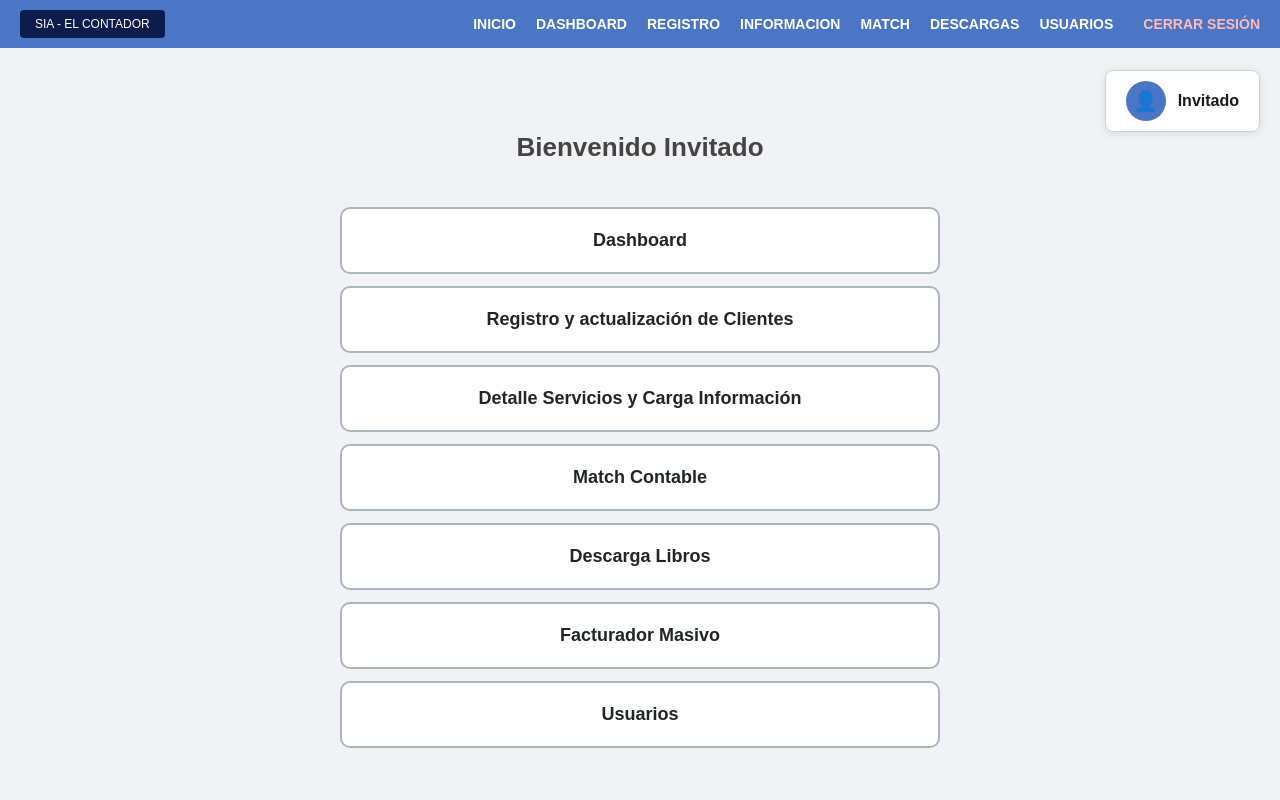
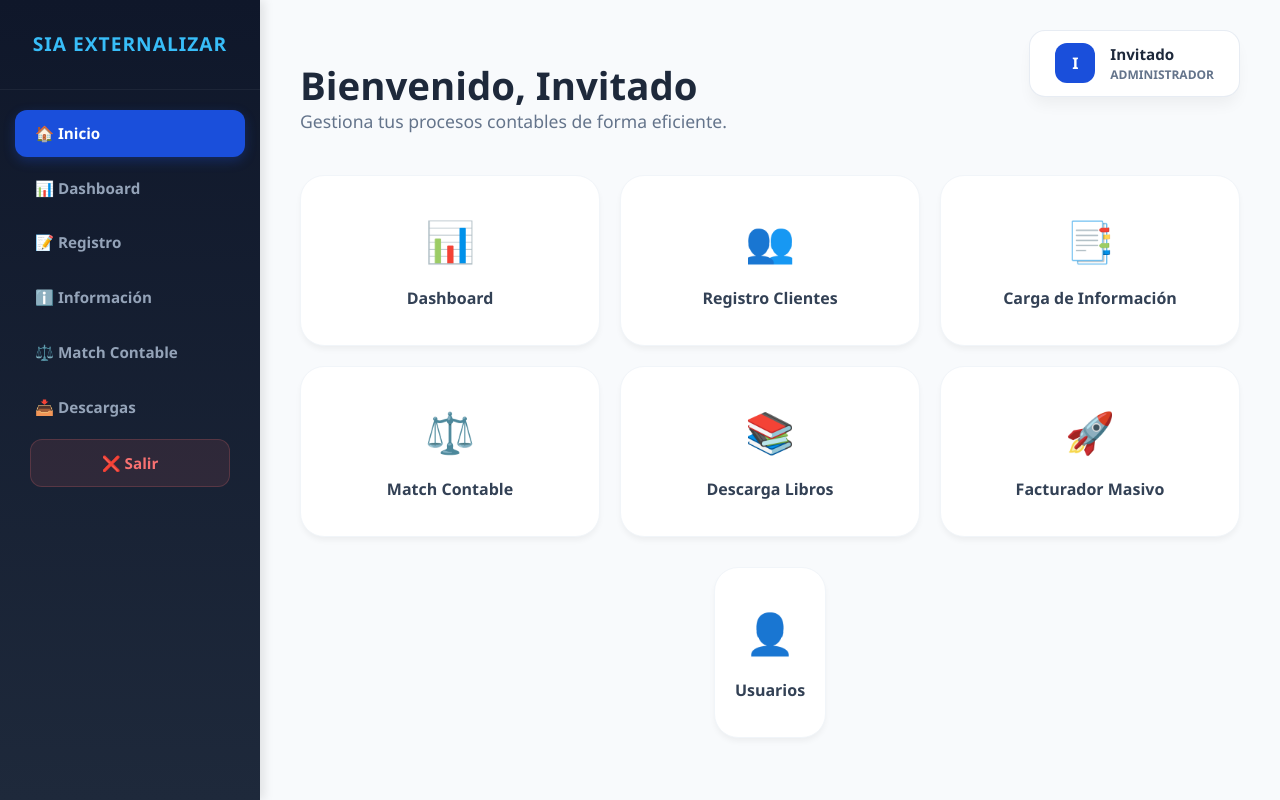
Before and after one commit to Gafeguca/gestion-externaliza., a plain HTML site: page trabajador.html in a window 1280 px wide. Drawn offline with nearby package versions, Linux system fonts and the light colour scheme.

Commit message:
Update trabajador.html

```diff
--- a/trabajador.html
+++ b/trabajador.html
@@ -3,95 +3,218 @@
 <head>
     <meta charset="UTF-8">
     <meta name="viewport" content="width=device-width, initial-scale=1.0">
-    <title>SIA - El Contador</title>
+    <title>SIA - Panel de Control</title>
     <link href="https://cdn.jsdelivr.net/npm/bootstrap@5.3.0/dist/css/bootstrap.min.css" rel="stylesheet">
     <style>
-        body { background-color: #f0f2f5; margin: 0; font-family: Arial, sans-serif; }
+        :root {
+            --azul-deep: #0f172a;
+            --azul-brillante: #1a4fdb;
+            --celeste-soft: #38bdf8;
+            --fondo: #f8fafc;
+        }
 
-        /* Barra de Navegación Superior */
-        .navbar-custom { background-color: #4a76c5; padding: 10px 20px; display: flex; align-items: center; justify-content: space-between; color: white; position: relative; z-index: 10; }
-        .nav-links { display: flex; gap: 20px; }
-        .nav-links a { color: white; text-decoration: none; font-size: 14px; font-weight: bold; text-transform: uppercase; cursor: pointer; }
-        .nav-links a:hover { opacity: 0.8; }
+        body {
+            background-color: var(--fondo);
+            margin: 0;
+            font-family: 'Segoe UI', system-ui, -apple-system, sans-serif;
+            display: flex;
+            height: 100vh;
+            overflow: hidden;
+        }
 
-        .logo-box { background-color: #0d1b4d; padding: 5px 15px; border-radius: 4px; display: flex; align-items: center; gap: 8px; }
-        .logo-box span { font-size: 12px; }
+        /* Sidebar con Estilo Moderno */
+        .sidebar {
+            width: 260px;
+            background: linear-gradient(180deg, var(--azul-deep) 0%, #1e293b 100%);
+            color: white;
+            display: flex;
+            flex-direction: column;
+            padding: 30px 0;
+            box-shadow: 4px 0 10px rgba(0,0,0,0.1);
+        }
 
-        /* Perfil de Usuario Ajustado (Solo nombre) */
-        .user-profile {
+        .sidebar-header {
+            padding: 0 25px 30px;
+            font-weight: 800;
+            font-size: 1.2rem;
+            color: var(--celeste-soft);
+            letter-spacing: 1px;
+            text-align: center;
+            border-bottom: 1px solid rgba(255,255,255,0.05);
+        }
+
+        .nav-links { display: flex; flex-direction: column; gap: 8px; padding: 20px 15px; }
+
+        .nav-links a {
+            color: #94a3b8;
+            text-decoration: none;
+            padding: 12px 20px;
+            font-size: 0.95rem;
+            font-weight: 600;
+            border-radius: 12px;
+            transition: all 0.3s ease;
+        }
+
+        .nav-links a:hover, .nav-links a.active {
+            background: rgba(56, 189, 248, 0.1);
+            color: white;
+        }
+
+        .nav-links a.active { background: var(--azul-brillante); box-shadow: 0 4px 12px rgba(26, 79, 219, 0.3); }
+
+        .btn-exit {
+            margin-top: auto;
+            margin: auto 15px 20px;
+            background: rgba(248, 113, 113, 0.1);
+            color: #f87171 !important;
+            border: 1px solid rgba(248, 113, 113, 0.2);
+            text-align: center;
+            border-radius: 12px;
+        }
+
+        .btn-exit:hover { background: #f87171 !important; color: white !important; }
+
+        /* Contenido Principal */
+        .main-content {
+            flex-grow: 1;
+            padding: 40px;
+            display: flex;
+            flex-direction: column;
+            position: relative;
+        }
+
+        /* Caja de Usuario Estilizada */
+        .user-card {
+            position: absolute;
+            top: 30px;
+            right: 40px;
             background: white;
-            padding: 10px 20px;
-            border-radius: 8px;
-            border: 1px solid #ced4da;
+            padding: 12px 25px;
+            border-radius: 16px;
             display: flex;
             align-items: center;
-            gap: 12px;
-            color: #333;
-            position: absolute;
-            right: 20px;
-            top: 70px;
-            box-shadow: 0 2px 8px rgba(0,0,0,0.1);
+            gap: 15px;
+            box-shadow: 0 10px 15px -3px rgba(0,0,0,0.05);
+            border: 1px solid rgba(226, 232, 240, 0.8);
         }
-        .user-icon { width: 40px; height: 40px; background: #4a76c5; color: white; border-radius: 50%; display: flex; align-items: center; justify-content: center; font-size: 20px; }
-        .user-name-tag { font-weight: 800; font-size: 16px; color: #1a1a1a; }
 
-        /* Contenedor Central */
-        .main-container { display: flex; flex-direction: column; align-items: center; padding-top: 80px; width: 100%; }
-        .welcome-msg { font-size: 26px; color: #444; margin-bottom: 40px; font-weight: 600; }
+        .user-icon {
+            width: 40px;
+            height: 40px;
+            background: var(--azul-brillante);
+            color: white;
+            border-radius: 12px;
+            display: flex;
+            align-items: center;
+            justify-content: center;
+            font-weight: 800;
+        }
 
-        /* Lista de Botones */
-        .menu-list { display: flex; flex-direction: column; gap: 12px; width: 90%; max-width: 600px; padding-bottom: 50px; }
-        .menu-item { background: white; border: 2px solid #adb5bd; border-radius: 10px; padding: 18px; text-align: center; text-decoration: none; color: #212529; font-weight: bold; font-size: 18px; transition: 0.2s; }
-        .menu-item:hover { background: #f8f9fa; border-color: #4a76c5; color: #4a76c5; transform: scale(1.01); }
+        /* Dashboard de Botones */
+        .dashboard-area {
+            margin: auto;
+            width: 100%;
+            max-width: 1000px;
+        }
+
+        .welcome-header { margin-bottom: 40px; text-align: left; }
+        .welcome-header h2 { font-weight: 800; color: #1e293b; font-size: 2.4rem; margin: 0; }
+        .welcome-header p { color: #64748b; font-size: 1.1rem; }
+
+        .options-grid {
+            display: grid;
+            grid-template-columns: repeat(3, 1fr);
+            gap: 20px;
+        }
+
+        .menu-btn {
+            background: white;
+            padding: 35px 20px;
+            border-radius: 24px;
+            text-decoration: none;
+            color: #334155;
+            font-weight: 700;
+            display: flex;
+            flex-direction: column;
+            align-items: center;
+            justify-content: center;
+            gap: 15px;
+            transition: all 0.4s cubic-bezier(0.175, 0.885, 0.32, 1.275);
+            border: 1px solid #f1f5f9;
+            box-shadow: 0 4px 6px -1px rgba(0,0,0,0.05);
+        }
+
+        .menu-btn span { font-size: 2.5rem; transition: transform 0.3s ease; }
+
+        .menu-btn:hover {
+            transform: translateY(-10px);
+            border-color: var(--azul-brillante);
+            color: var(--azul-brillante);
+            box-shadow: 0 20px 25px -5px rgba(0,0,0,0.1);
+        }
+
+        .menu-btn:hover span { transform: scale(1.2); }
+
+        .btn-full { grid-column: span 3; max-width: 320px; margin: 10px auto 0; }
+
+        @media (max-width: 992px) {
+            .options-grid { grid-template-columns: repeat(2, 1fr); }
+            .btn-full { grid-column: span 2; }
+        }
     </style>
 </head>
 <body>
 
-    <div class="navbar-custom">
-        <div class="logo-box">
-            <span>SIA - EL CONTADOR</span>
-        </div>
-        <div class="nav-links">
-            <a href="#">Inicio</a>
-            <a href="#">Dashboard</a>
-            <a href="#">Registro</a>
-            <a href="#">Informacion</a>
-            <a href="#">Match</a>
-            <a href="#">Descargas</a>
-            <a href="#">Usuarios</a>
-            <a id="btnExitNav" style="color: #ffbaba; margin-left: 10px;">CERRAR SESIÓN</a>
-        </div>
+    <div class="sidebar">
+        <div class="sidebar-header">SIA EXTERNALIZAR</div>
+        <nav class="nav-links">
+            <a href="#" class="active">🏠 Inicio</a>
+            <a href="#">📊 Dashboard</a>
+            <a href="#">📝 Registro</a>
+            <a href="#">ℹ️ Información</a>
+            <a href="#">⚖️ Match Contable</a>
+            <a href="#">📥 Descargas</a>
+            <a href="#" id="btnExit" class="btn-exit">❌ Salir</a>
+        </nav>
     </div>
 
-    <div class="user-profile">
-        <div class="user-icon">👤</div>
-        <div class="user-name-tag" id="nombreUsuarioLabel">Cargando...</div>
-    </div>
+    <div class="main-content">
 
-    <div class="main-container">
-        <div class="welcome-msg" id="saludoBienvenida">Bienvenido</div>
+        <div class="user-card">
+            <div class="user-icon" id="userInitial">?</div>
+            <div>
+                <div id="userName" style="font-weight: 800; color: #1e293b; font-size: 0.95rem;">Usuario</div>
+                <div style="font-size: 0.75rem; color: #64748b; font-weight: 600; text-transform: uppercase;">Administrador</div>
+            </div>
+        </div>
 
-        <div class="menu-list">
-            <a href="#" class="menu-item">Dashboard</a>
-            <a href="#" class="menu-item">Registro y actualización de Clientes</a>
-            <a href="#" class="menu-item">Detalle Servicios y Carga Información</a>
-            <a href="#" class="menu-item">Match Contable</a>
-            <a href="#" class="menu-item">Descarga Libros</a>
-            <a href="#" class="menu-item">Facturador Masivo</a>
-            <a href="#" class="menu-item">Usuarios</a>
+        <div class="dashboard-area">
+            <div class="welcome-header">
+                <h2 id="saludoTxt">Bienvenido</h2>
+                <p>Gestiona tus procesos contables de forma eficiente.</p>
+            </div>
+
+            <div class="options-grid">
+                <a href="#" class="menu-btn"><span>📊</span> Dashboard</a>
+                <a href="#" class="menu-btn"><span>👥</span> Registro Clientes</a>
+                <a href="#" class="menu-btn"><span>📑</span> Carga de Información</a>
+                <a href="#" class="menu-btn"><span>⚖️</span> Match Contable</a>
+                <a href="#" class="menu-btn"><span>📚</span> Descarga Libros</a>
+                <a href="#" class="menu-btn"><span>🚀</span> Facturador Masivo</a>
+                <a href="#" class="menu-btn btn-full"><span>👤</span> Usuarios</a>
+            </div>
         </div>
     </div>
 
     <script>
-        // Obtener el nombre guardado (ya sea del Excel o del modo prueba)
         const nombre = localStorage.getItem('nombreUsuario') || "Invitado";
 
-        // Aplicar nombre a la bienvenida y al recuadro de la derecha
-        document.getElementById('saludoBienvenida').innerText = "Bienvenido " + nombre;
-        document.getElementById('nombreUsuarioLabel').innerText = nombre;
+        document.getElementById('saludoTxt').innerText = "Bienvenido, " + nombre;
+        document.getElementById('userName').innerText = nombre;
+        document.getElementById('userInitial').innerText = nombre.charAt(0).toUpperCase();
 
-        // Lógica para el botón de Cerrar Sesión
-        document.getElementById('btnExitNav').addEventListener('click', function() {
+        document.getElementById('btnExit').addEventListener('click', function(e) {
+            e.preventDefault();
             localStorage.clear();
             window.location.href = "index.html";
         });
```
